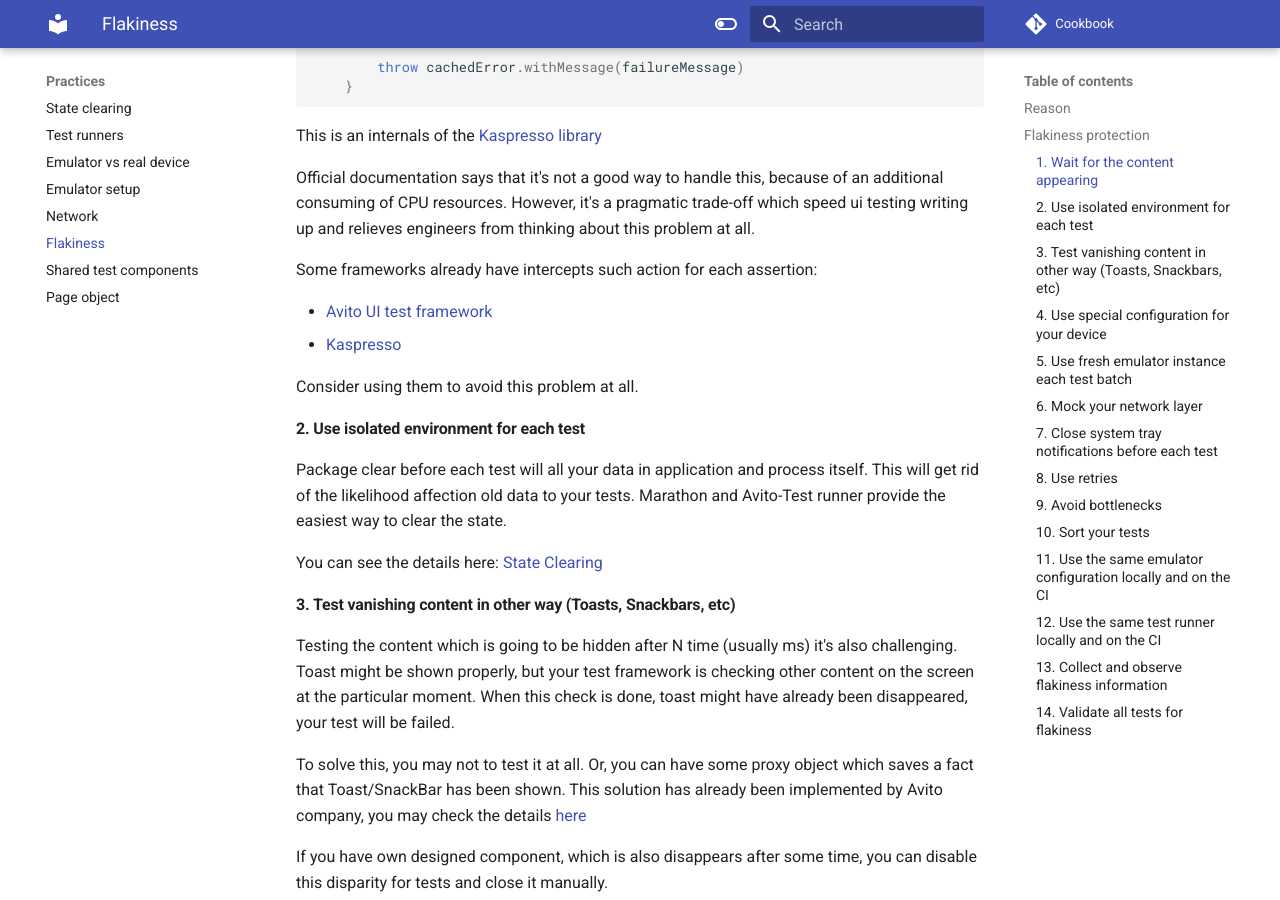
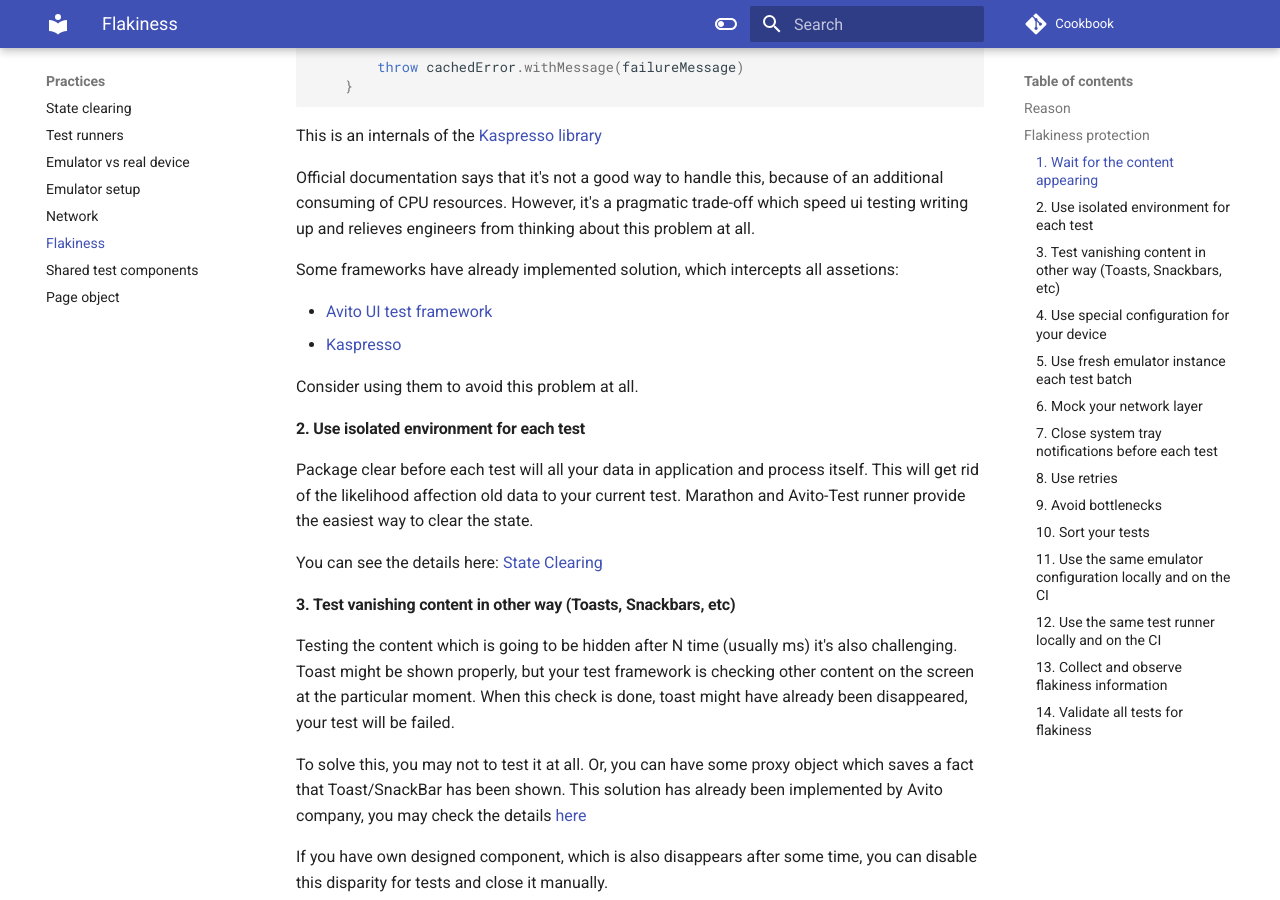
Before and after one commit to android-ui-testing/Cookbook, an MkDocs documentation site: the page built from docs/content/practices/flakiness.md, in a window 1280 px wide and 900 px high, scrolled down 1674 px. Built offline with MkDocs 1.6.1 and Material for MkDocs 9.7.7, drawn with Linux system fonts in a browser that asks for light colours; comment, search, counter and statistics services are not loaded.

Commit message:
[flakiness] remarks fixed

```diff
--- a/docs/content/practices/flakiness.md
+++ b/docs/content/practices/flakiness.md
@@ -81,7 +81,7 @@
 resources. However, it's a pragmatic trade-off which speed ui testing writing up and relieves engineers from thinking
 about this problem at all.
 
-Some frameworks already have intercepts such action for each assertion:
+Some frameworks have already implemented solution, which intercepts all assetions:
 
 * [Avito UI test framework](https://github.com/avito-tech/avito-android/tree/develop/subprojects/android-test/ui-testing-core/src/main/kotlin/com/avito/android)
 * [Kaspresso](https://github.com/KasperskyLab/Kaspresso)
@@ -91,7 +91,7 @@
 #### 2. Use isolated environment for each test </br>
 
 Package clear before each test will all your data in application and process itself. This will get rid of the likelihood
-affection old data to your tests. Marathon and Avito-Test runner provide the easiest way to clear the state.
+affection old data to your current test. Marathon and Avito-Test runner provide the easiest way to clear the state.
 </br>
 
 You can see the details here: [State Clearing](https://android-ui-testing.github.io/Cookbook/practices/state_clearing/)
```
